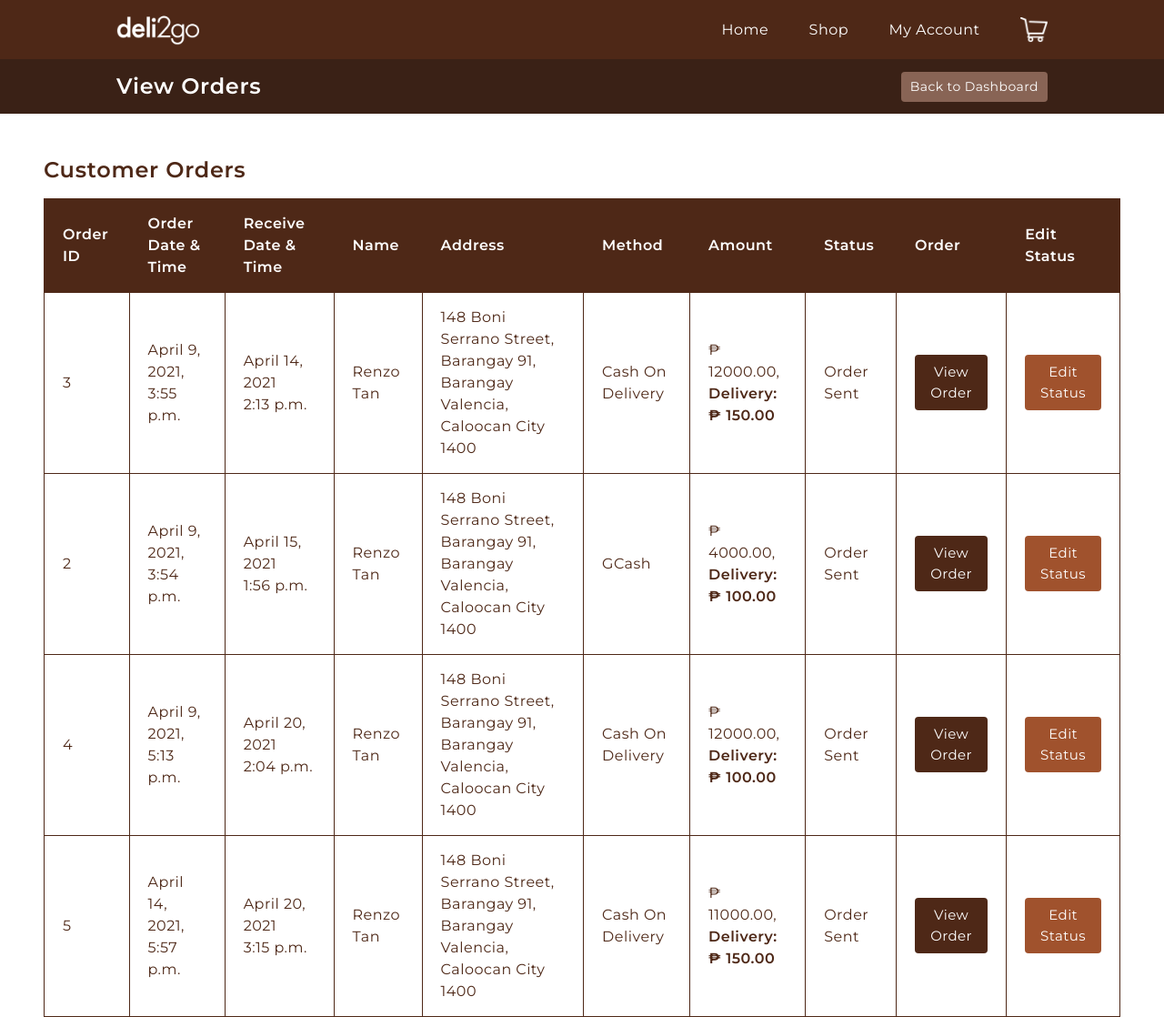
After one commit to renzotimtan/MSYS42-Deli2Go-Ecommerce, a Django app: page /cashier/customer-orders/ in a window 1280 px wide. The commit adds this page. Shown: the whole page at 91% size. Run offline with Django 3.2, Linux system fonts and the light colour scheme; data comes from the database, SQL or seed files in the repository.

Commit message:
Added Order Table

```diff
--- a/cashier/models.py
+++ b/cashier/models.py
@@ -8,6 +8,10 @@ class Customer(models.Model):
     first_name = models.CharField(max_length=80)
     last_name = models.CharField(max_length=80)
     mobile_phone = models.CharField(max_length=11)
+
+    @property
+    def name(self):
+        return self.first_name + " " + self.last_name
 
     def __str__(self):
         return self.first_name + " " + self.last_name
@@ -55,7 +59,7 @@ class Order(models.Model):
 
     order_date = models.DateTimeField(auto_now_add=True)
     receive_date = models.DateField(null=True)
-    recieve_time = models.TimeField(null=True)
+    receive_time = models.TimeField(null=True)
     proof_of_payment = models.ImageField(null=True, blank=True)
     delivery_fee = models.DecimalField(max_digits=6, decimal_places=2, null=True, blank=True)
 
--- a/cashier/urls.py
+++ b/cashier/urls.py
@@ -10,4 +10,5 @@ urlpatterns = [
     # Dashboard
     path('dashboard/', views.dashboard, name="cashier-dashboard"),
     path('edit-inventory/', views.edit_inventory, name="edit-inventory"),
+    path('customer-orders/', views.customer_orders, name="customer-orders")
 ]
--- a/cashier/views.py
+++ b/cashier/views.py
@@ -17,6 +17,8 @@ from django.http import JsonResponse
 def dashboard(request):
     return render(request, 'cashier/dashboard.html')
 
+
+# EDIT INVENTORY
 def edit_inventory(request):
     # Filter Items
     items = Item.objects.all().order_by('-brand')
@@ -108,3 +110,9 @@ def delete_items(request):
     messages.success(request, f"{item.name} has been deleted")
 
     return JsonResponse("Item Deleted", safe=False)
+
+# VIEW CUSTOMER ORDERS
+def customer_orders(request):
+    orders = Order.objects.filter(complete=True).order_by("receive_date")
+    context = {'orders':orders}
+    return render(request, 'cashier/customer_orders.html', context)
--- a/customer/views.py
+++ b/customer/views.py
@@ -278,7 +278,7 @@ def checkout(request):
 
             post_time_hour = str(request.POST.get('time'))[:2]
             post_time_minute = str(request.POST.get('time'))[-2:]
-            order.recieve_time = f"{post_time_hour}:{post_time_minute}"
+            order.receive_time = f"{post_time_hour}:{post_time_minute}"
             status = OrderStatus.objects.get(status="Order Sent")
             print(status)
             order.order_status = status
--- /dev/null
+++ b/templates/cashier/customer_orders.html
@@ -0,0 +1,53 @@
+{% extends 'base.html' %} {% load static %}
+
+{% block topbar %}
+<h4>View Orders</h4>
+{% endblock topbar %}
+
+{% block topbar-button %}
+<a href="{% url 'cashier-dashboard' %}"><button>Back to Dashboard</button></a>
+{% endblock topbar-button %}
+
+{% block content %}
+<main class="customer-orders mt-5 px-5">
+
+    <section class="customer-orders__table">
+        <h4>Customer Orders</h4>
+        <table class="mt-3">
+            <thead>
+                <tr>
+                    <th>Order ID</th>
+                    <th>Order Date & Time</th>
+                    <th>Receive Date & Time</th>
+                    <th>Name</th>
+                    <th>Address</th>
+                    <th>Method</th>
+                    <th>Amount</th>
+                    <th>Status</th>
+                    <th>Order</th>
+                    <th>Edit Status</th>
+                </tr>
+            </thead>
+            <tbody>
+
+                {% for order in orders %}
+                <tr>
+                    <td>{{order.id}}</td>
+                    <td>{{order.order_date}}</td>
+                    <td>{{order.receive_date}} <br> {{order.receive_time}}</th>
+                    <td>{{order.customer.name}}</td>
+                    <td>{{order.address}}</td>
+                    <td>{{order.payment_method}}</td>
+                    <td>&#8369; {{order.get_cart_total}}, <br> <strong>Delivery: &#8369; {{order.delivery_fee}}</strong></td>
+                    <td>{{order.order_status}}</td>
+                    <td><a href=""><button class="bg-darkbrown">View Order</button></a></td>
+                    <td><a href=""><button class="bg-sienna">Edit Status</button></a></td>
+                </tr>
+                {% endfor %}
+
+
+            </tbody>
+        </table>
+    </section>
+</main>
+{% endblock content %}
--- a/templates/cashier/dashboard.html
+++ b/templates/cashier/dashboard.html
@@ -24,7 +24,7 @@
         </div>
         <div class="dashboard__link d-flex flex-column mb-4">
             <img src="{% static 'img/dashboard_status.png' %}" alt="" />
-            <a href="{% url 'shop' %}"
+            <a href="{% url 'customer-orders' %}"
                 ><button class="bg-darkbrown text-white mt-4">
                     Check Orders
                 </button></a
```
Also changed, not shown: cashier/migrations/0014_auto_20210419_0113.py (added), db.sqlite3.
